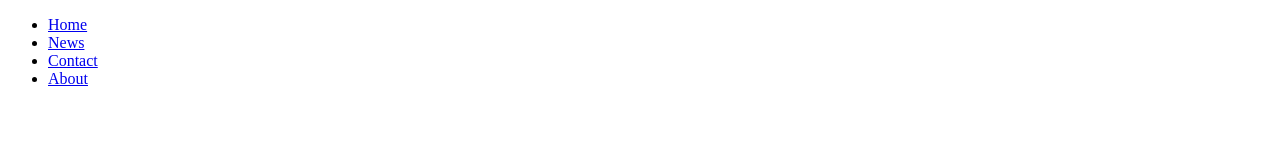
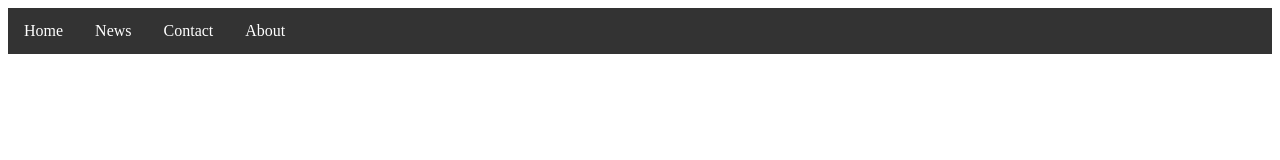
Before and after one commit to jc-johnson/MyTortiseHgBitbucketSiteCopy, a plain HTML site: page index.html in a window 1280 px wide. Drawn offline with Linux system fonts and the light colour scheme.

Commit message:
add css + hover menu items

```diff
--- a/css/main.css
+++ b/css/main.css
@@ -0,0 +1,23 @@
+ul {
+    list-style-type: none;
+    margin: 0;
+    padding: 0;
+    overflow: hidden;
+    background-color: #333;
+}
+
+li {
+    float: left;
+}
+
+li a {
+    display: inline-block;
+    color: white;
+    text-align: center;
+    padding: 14px 16px;
+    text-decoration: none;
+}
+
+li a:hover {
+    color: #796864;
+}
```
Also changed, not shown: index.html (+1 -1 lines).
